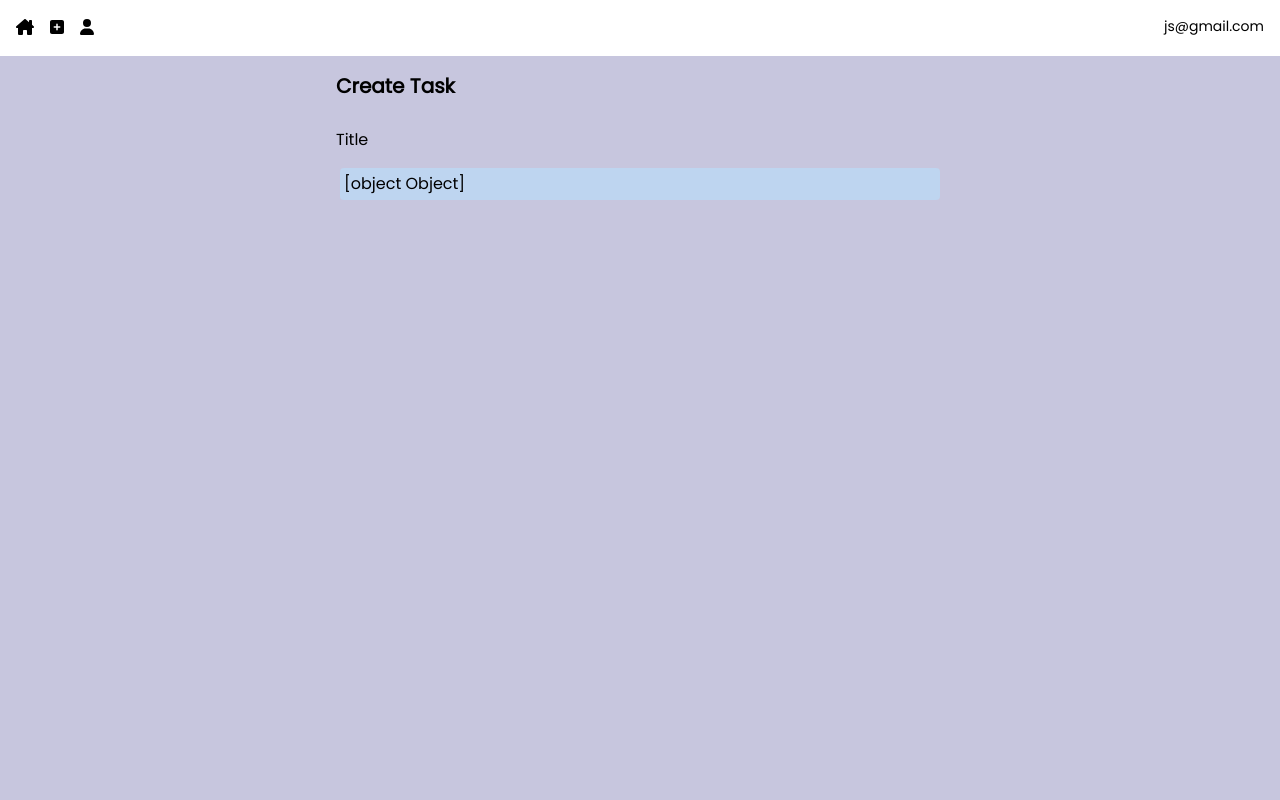
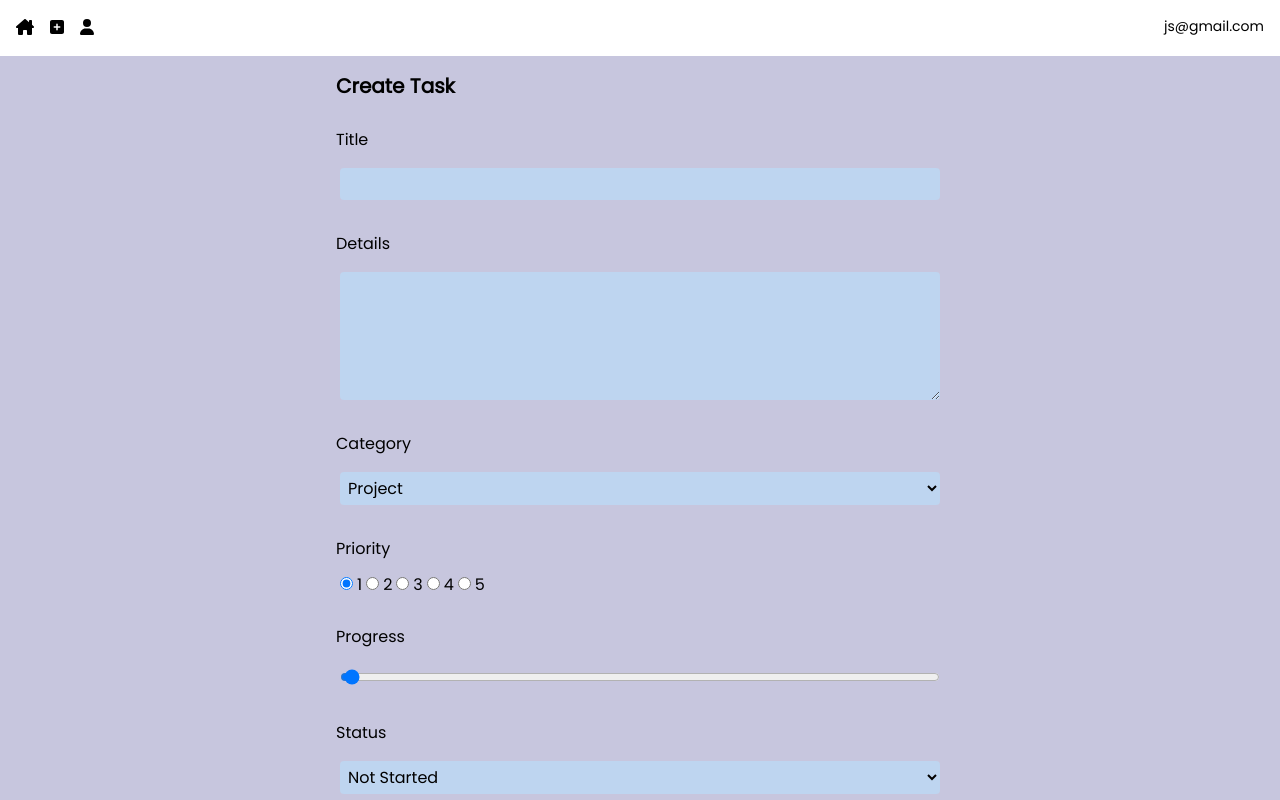
Before and after one commit to JohnsonS1111/fyp_star-app, a Next.js app in the folder star-app/: page /TodosPage/new in a window 1280 px wide. Built offline with nearby package versions, Linux system fonts and the light colour scheme.

Commit message:
other parameters for the task form made. Todos being pushed to github

```diff
--- a/star-app/src/app/(components)/TodoForm.jsx
+++ b/star-app/src/app/(components)/TodoForm.jsx
@@ -4,9 +4,10 @@ import React, { useState } from "react";
 import { useRouter } from "next/navigation";
 
 const TodoForm = () => {
+  const router = useRouter();
   const handleChange = (e) => {
     const value = e.target.value;
-    const name = e.targer.name;
+    const name = e.target.name;
 
     setFormData((prevState) => ({
       ...prevState,
@@ -14,13 +15,24 @@ const TodoForm = () => {
     }));
   };
 
-  const handleSubmit = () => {
-    console.log("submitted");
+  const handleSubmit = async (e) => {
+    e.preventDefault();
+    const res = await fetch("/api/Todos", {
+      method: "POST",
+      body: JSON.stringify({ formData }),
+      "content-type": "application/json",
+    });
+
+    if (!res.ok) {
+      throw new Error("Unable to create task.");
+    }
+    router.refresh();
+    router.push("/");
   };
 
   const startingTodoData = {
-    title: "Add task Title",
-    description: "Add a task decription...",
+    title: "",
+    description: "",
     priority: 1,
     progress: 0,
     status: "not started",
@@ -43,8 +55,103 @@ const TodoForm = () => {
           type="text"
           onChange={handleChange}
           required={true}
-          value={formData}
+          value={formData.title}
         />
+
+        <label>Details</label>
+        <textarea
+          id="details"
+          name="details"
+          onChange={handleChange}
+          required={true}
+          value={formData.details}
+          rows="5"
+        />
+
+        <label>Category</label>
+        <select
+          name="category"
+          value={formData.category}
+          onChange={handleChange}
+        >
+          <option value="Project">Project</option>
+          <option value="Exam">Exam</option>
+          <option value="Event">Event</option>
+          <option value="Assignment">Assignment</option>
+        </select>
+
+        <label>Priority</label>
+        <div>
+          <input
+            id="priority-1"
+            name="priority"
+            type="radio"
+            onChange={handleChange}
+            value={1}
+            checked={formData.priority == 1}
+          />
+          <label>1</label>
+
+          <input
+            id="priority-2"
+            name="priority"
+            type="radio"
+            onChange={handleChange}
+            value={2}
+            checked={formData.priority == 2}
+          />
+          <label>2</label>
+
+          <input
+            id="priority-3"
+            name="priority"
+            type="radio"
+            onChange={handleChange}
+            value={3}
+            checked={formData.priority == 3}
+          />
+          <label>3</label>
+
+          <input
+            id="priority-4"
+            name="priority"
+            type="radio"
+            onChange={handleChange}
+            value={4}
+            checked={formData.priority == 4}
+          />
+          <label>4</label>
+
+          <input
+            id="priority-5"
+            name="priority"
+            type="radio"
+            onChange={handleChange}
+            value={5}
+            checked={formData.priority == 5}
+          />
+          <label>5</label>
+        </div>
+
+        <label>Progress</label>
+        <input
+          type="range"
+          id="progress"
+          name="progress"
+          value={formData.progress}
+          min="0"
+          max="100"
+          onChange={handleChange}
+        />
+
+        <label>Status</label>
+        <select name="status" value={formData.status} onChange={handleChange}>
+          <option value="not started">Not Started</option>
+          <option value="started">Started</option>
+          <option value="done">Done</option>
+          <option value="stuck">Stuck</option>
+        </select>
+        <input type="submit" className="btn" value="Create Task" />
       </form>
     </div>
   );
--- /dev/null
+++ b/star-app/src/app/api/Todos/route.js
@@ -0,0 +1,15 @@
+import Todo from "../../(models)/Todo";
+import { NextResponse } from "next/server";
+
+export async function POST(req) {
+  console.log("POST RAN");
+  try {
+    const body = await req.json();
+    const todoData = body.formData;
+    await Todo.create(todoData);
+
+    return NextResponse.json({ message: "Task Created" }, { status: 201 });
+  } catch (error) {
+    return NextResponse.json({ message: "Error", error }, { status: 500 });
+  }
+}
--- a/star-app/src/app/api/router.js
+++ /dev/null
@@ -1,14 +0,0 @@
-import Todo from "../(models)/Todo";
-import { NextResponse } from "next/server";
-
-export async function POST(req){
-    try {
-      const body = await req.json()
-      const todoData = body.formData;
-      await Todo.create(todoData)
-
-      return NextResponse.json({message: "Task Created"}, {status: 201})
-    } catch (error) {
-        return NextResponse.json({message: "Error", error}, {status: 500})
-    }
-}
```
